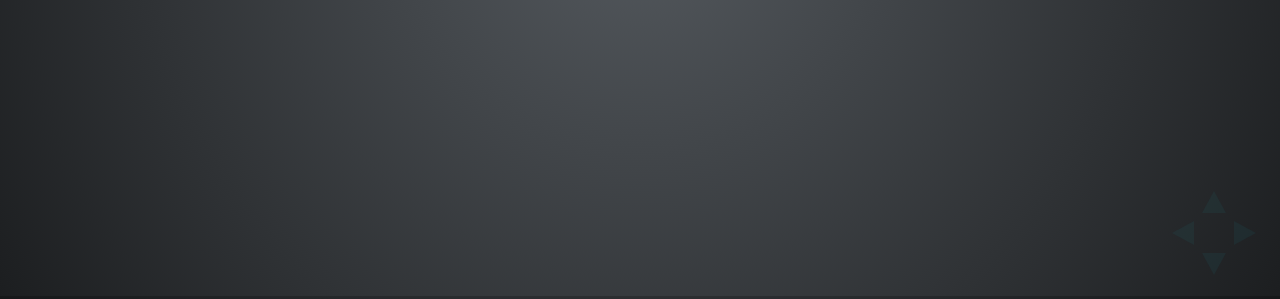
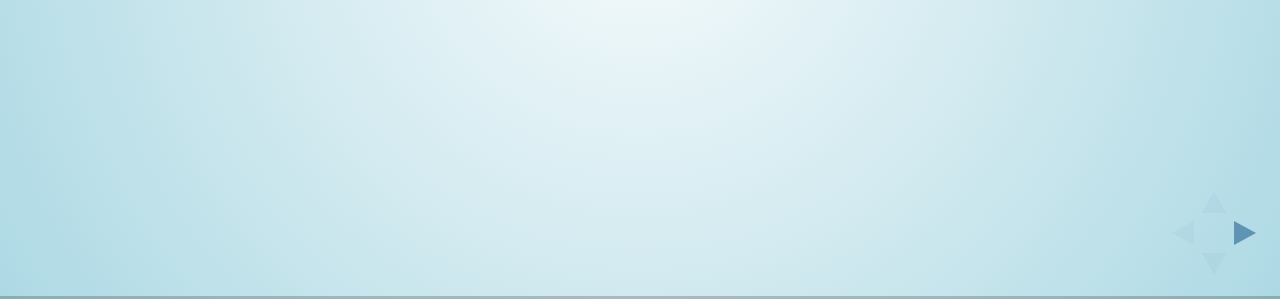
Before and after one commit to scott0707/stylus-structure, a website: page index.html in a window 1280 px wide. Shown: the part 501-800 px from the top of the page. Drawn offline with nearby package versions, Linux system fonts and the light colour scheme.

Commit message:
Added some slide and changed the theme

```diff
--- a/index.html
+++ b/index.html
@@ -6,8 +6,8 @@
 
     <title>Stylus Structure</title>
 
-    <meta name="description" content="A framework for easily creating beautiful presentations using HTML">
-    <meta name="author" content="Hakim El Hattab">
+    <meta name="description" content="A walkthrough of AEO's current CSS Structure">
+    <meta name="author" content="Scott Kehr">
 
     <meta name="apple-mobile-web-app-capable" content="yes" />
     <meta name="apple-mobile-web-app-status-bar-style" content="black-translucent" />
@@ -15,7 +15,7 @@
     <meta name="viewport" content="width=device-width, initial-scale=1.0, maximum-scale=1.0, user-scalable=no">
 
     <link rel="stylesheet" href="css/reveal.min.css">
-    <link rel="stylesheet" href="css/theme/default.css" id="theme">
+    <link rel="stylesheet" href="css/theme/sky.css" id="theme">
 
     <!-- For syntax highlighting -->
     <link rel="stylesheet" href="lib/css/zenburn.css">
```
Also changed, not shown: README.md.
